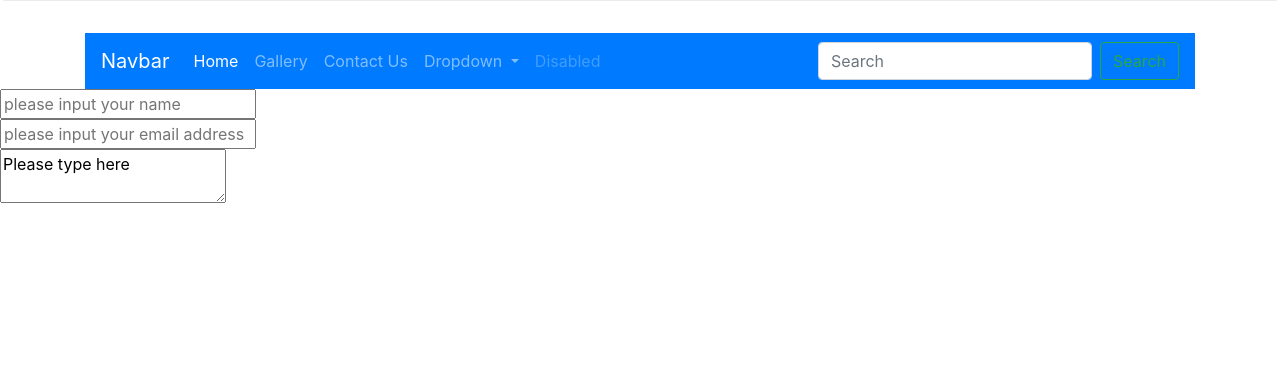
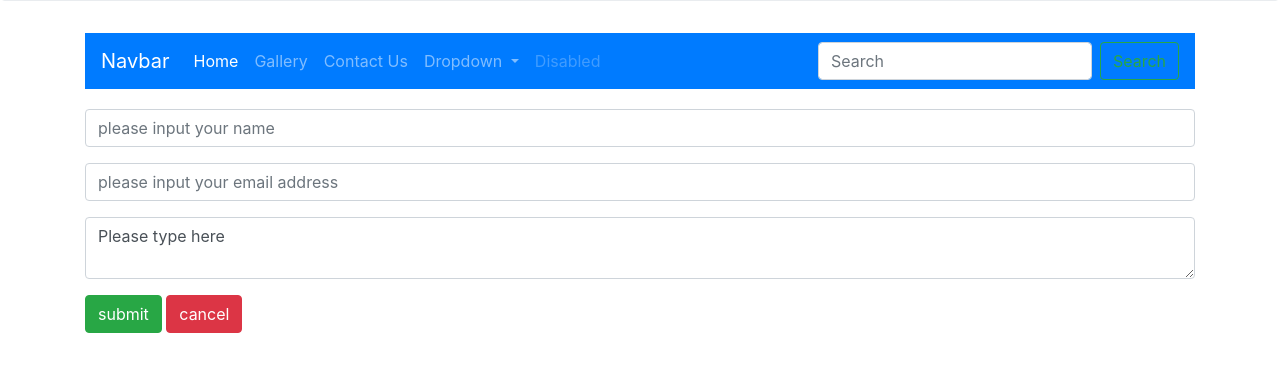
Before and after one commit to cornel-kim/samples, a Flask app: page /contact in a window 1280 px wide. Shown: the part 294-666 px from the top of the page. Run offline with Flask 2, Linux system fonts and the light colour scheme; some libraries are stand-ins or nearby versions.

Commit message:
first commit

```diff
--- a/templates/contact.html
+++ b/templates/contact.html
@@ -59,19 +59,23 @@
   </div>
 </nav>
 </section>
-<section>
+<section class="container">
 <!--    <h3>{{msg}}</h3>-->
-    <form>
-        <div>
-            <input type="text" name="name" placeholder="please input your name">
+    <form style="margin-top: 20px;">
+        <div class="form-group">
+            <input type="text" class="form-control" name="name" placeholder="please input your name">
+        </div>
+        <div class="form-group">
+            <input type="text" class="form-control" name="email" placeholder="please input your email address">
+        </div>
+        <div class="form-group">
+            <textarea class="form-control" name="message">Please type here</textarea>
         </div>
         <div>
-            <input type="text" name="email" placeholder="please input your email address">
+            <input type="submit" class="btn btn-success" value="submit">
+            <input type="submit" class="btn btn-danger" value="cancel">
         </div>
-        <div>
-            <textarea>Please type here</textarea>
-        </div>
-    </form>
+   </form>
 </section>
 
 </body>
```
